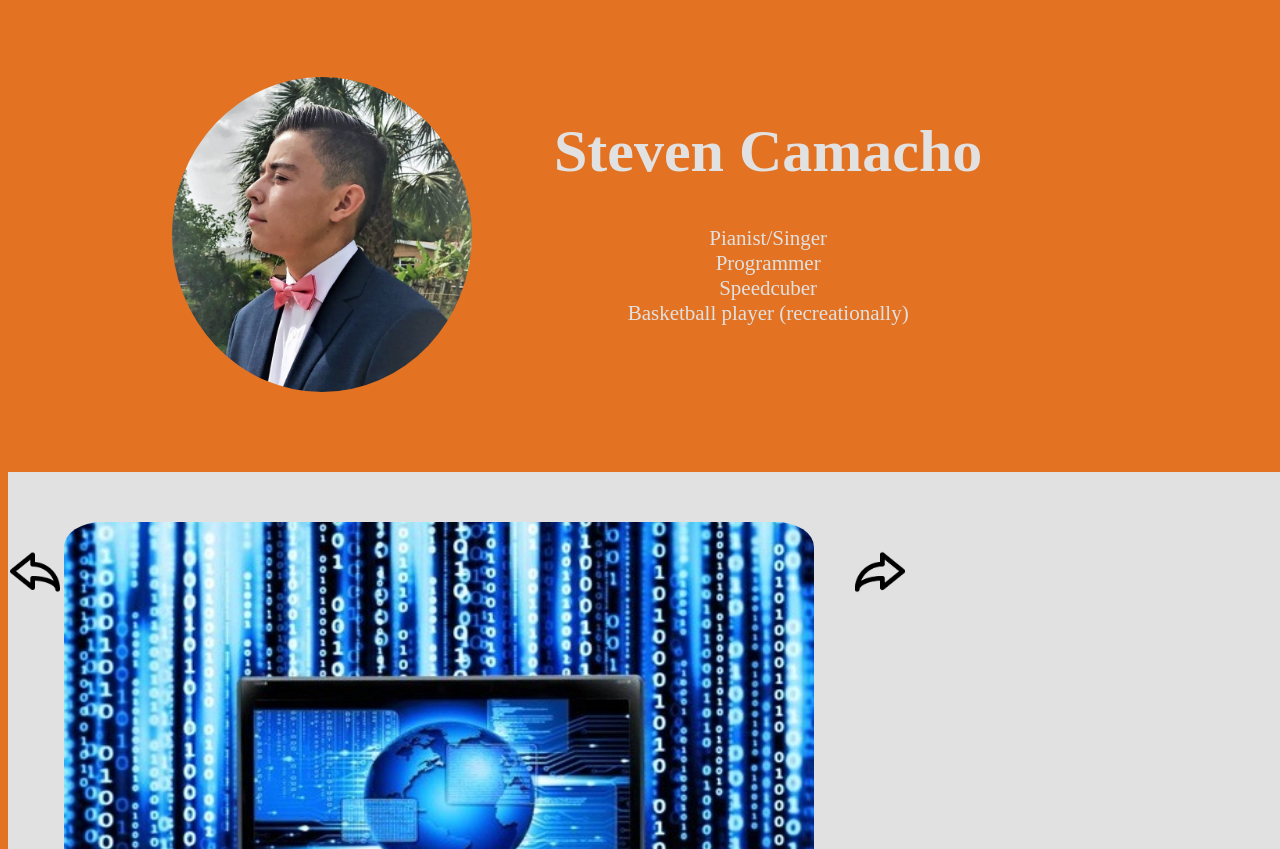
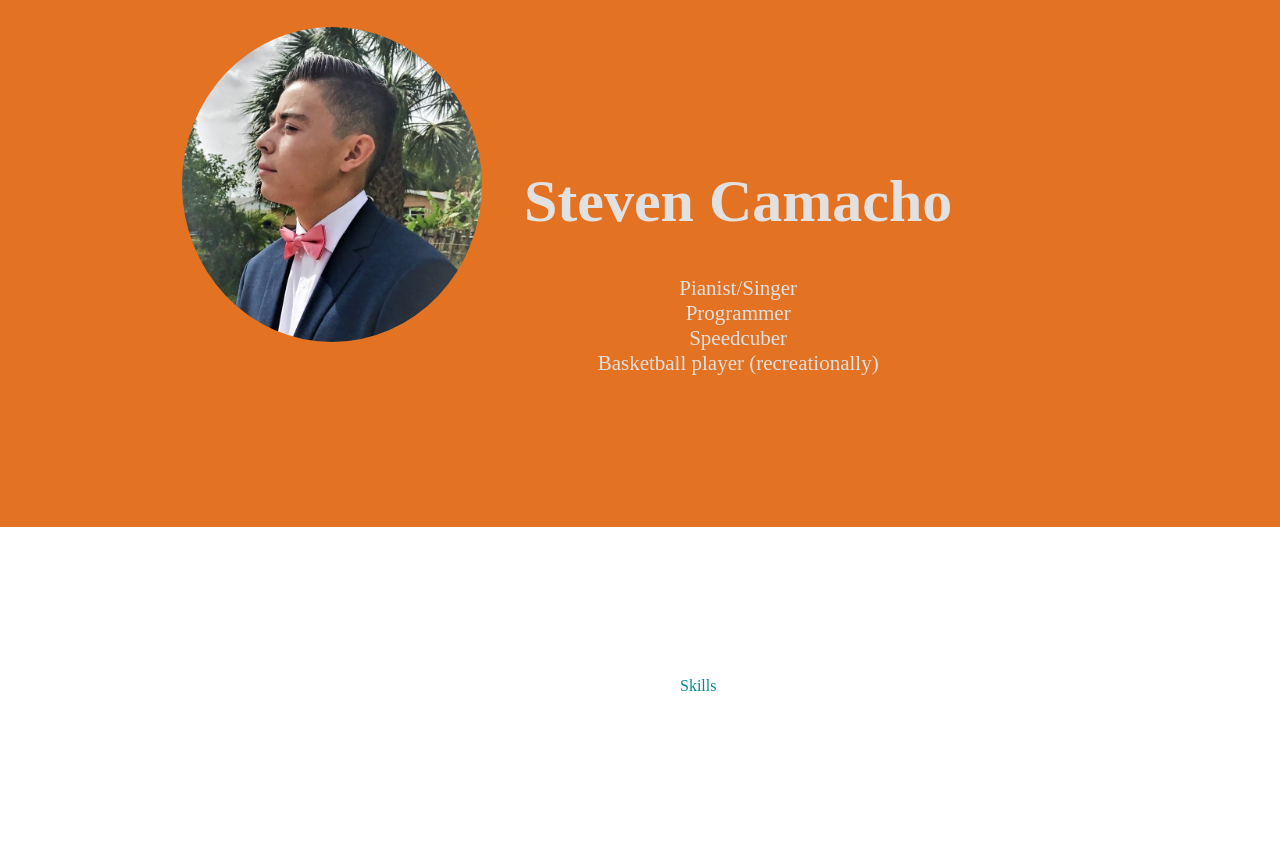
Before and after one commit to camachosteven/camachosteven.github.io, a plain HTML site: page Profile.html in a window 1280 px wide. Shown: the part 103-952 px from the top of the page. After the commit the page ends 906 px from the top, so only its background shows below. Drawn offline with nearby package versions, Linux system fonts and the light colour scheme; a web font is replaced by a local one.

Commit message:
figured out parallax effect

```diff
--- a/JQuery.js
+++ b/JQuery.js
@@ -1,18 +1,18 @@
 $(document).ready(function() {
-  $('.navigation, .bio ul, #portrait').hide();
-  $('.navigation, .bio ul, #portrait').fadeIn(500);
+  $('#logo, .firstul, .bio ul, #portrait').hide();
+  $('#logo, .firstul, .bio ul, #portrait').fadeIn(750);
 
   $('#firstul > li').hover(
     function() {
-    $(this).addClass('lijquery', 5000);
+    $(this).addClass('lijquery');
     },
 
     function() {
-      $(this).removeClass('lijquery', 5000);
+      $(this).removeClass('lijquery');
     }
   );
 
-  $('#logo img').hover(
+  $('#logo').hover(
     function() {
       $('#logo').addClass('logojquery');
     },
--- a/Profile.css
+++ b/Profile.css
@@ -1,8 +1,6 @@
-
-
 body {
+  margin-top: -150px;
   width: 100%;
-  background-color: #e37222;
   color: rgb(225, 225, 225);
   font-family: "Artifika", serif;
 }
@@ -10,7 +8,7 @@ body {
 .navigation {
   position: fixed;
   width: 100%;
-  margin-top: -150px;
+  margin-top: -100px ;
   margin-left: -8px;
   background-color: #018b95;
 }
@@ -62,17 +60,20 @@ body {
 
 .bio {
   padding: 30px;
-  width: 90%;
+  width: 97%;
   margin: auto;
-  margin-top: 150px;
+  margin-top: 250px;
   margin-bottom: 50px;
+  margin-left: -20px;
   display: flex;
+  background-color: #e37222;
 
 }
 
 .bio ul {
   margin-top: 0;
   margin-left: 2em;
+  padding: 100px 0;
   display: inline-block;
   text-align: center;
   list-style: none;
@@ -89,7 +90,7 @@ body {
 #right {
   position: absolute;
   top: 650px;
-  right: 375px;
+  right: 396px;
 }
 
 
@@ -102,9 +103,21 @@ body {
 
 #portrait {
   border-radius: 75%;
-  margin-left: 100px;
+  margin-left: 164px;
 
 }
+
+.parallax-inner1 {
+  color: #018b95;
+  margin-left: 42em;
+  padding: 100px 0;
+}
+
+/*.parallax1 {
+  margin-left: 3.5em;
+  width: 90%;
+  background: url("Road.jpg") repeat fixed 100%;
+}*/
 
 #carousel {
   border-radius: 5%;
--- a/Profile.html
+++ b/Profile.html
@@ -41,8 +41,15 @@
   </ul>
 </div>
 
+<section class="parallax1">
+  <div class="parallax-inner1">
+  <span>Skills</span>
+  </div>
+</section>
 
-<div class="carousel">
+
+
+<!-- <div class="carousel">
   <img src="Carousel1.jpg"
    alt="Piano"
    width="750px"
@@ -63,7 +70,7 @@
      width="50px"
      onclick="slidePicture(1)"/>
    </div>
- </div>
+ </div> -->
 
   </body>
   <script
```
Also changed, not shown: Logo.png (added), Road.jpg (added).
